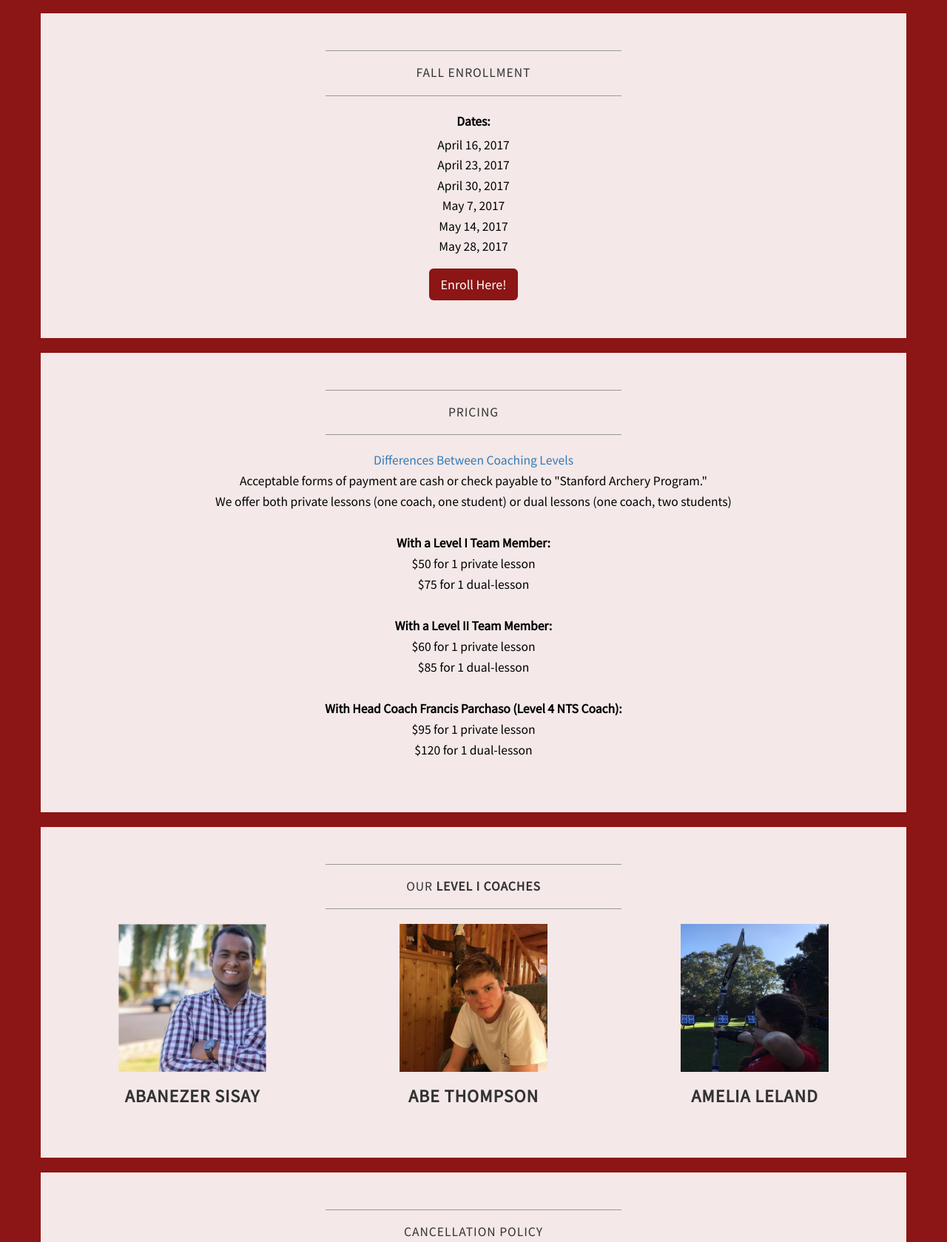
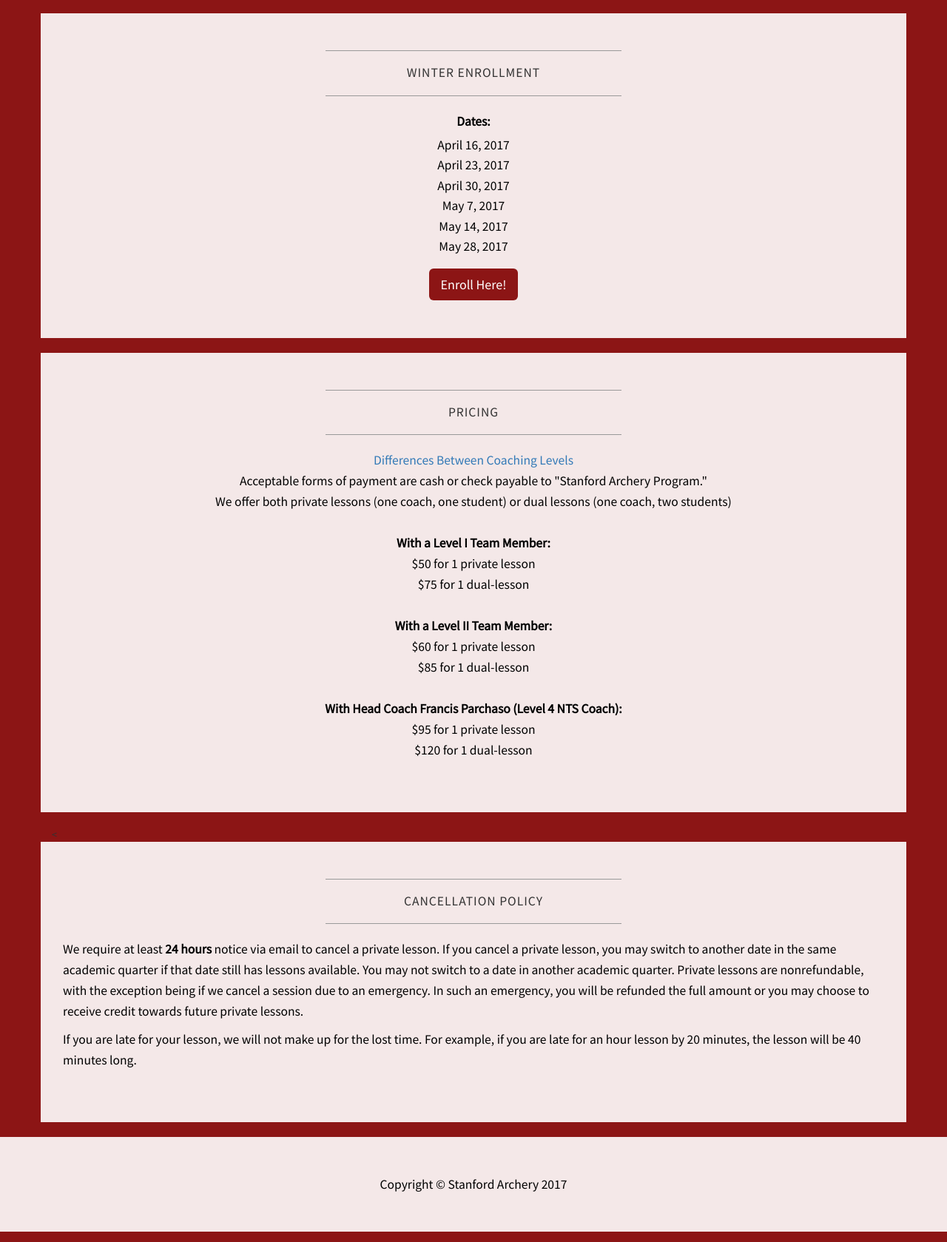
Before and after one commit to nevenwt/stanford-archery-website, a plain HTML site: page WWW/private-lessons.html in a window 1280 px wide. Shown: the part 817-2496 px from the top of the page at 74% size. Drawn offline with Linux system fonts and the light colour scheme.

Commit message:
File add/deletions

```diff
--- a/WWW/private-lessons.html
+++ b/WWW/private-lessons.html
@@ -97,7 +97,7 @@
                     <img class="img-responsive img-border-left" src="img/private-lessons-1.jpg" alt="">
                 </div>
                 <div class="col-md-6">
-                    <p>Welcome to Stanford Archery Private Lessons! We offer an hour-long, private one-on-one coaching lessons open to anyone - from a complete 9-year old beginner to a seasoned adult archer. Lessons are coached by USA Archery-certified Stanford Archery Team members. For beginners, we recommend starting with a Level I coach. For intermediate and advanced archers, Level II and III coaches are likely more suitable. Our Head Coach Francis Parchaso, a Level IV USAA Certified Regional Coach, can be requested as well. We can provide all necessary equipment for both barebow and olympic recurve devisions. Archers are also free to shoot with their own equipment as well! You can also request a specific coach if you so wish. If you have any questions, please contact the Community Programs Director via email at stanfordarchery@stanford.edu</p>
+                    <p>Welcome to Stanford Archery Private Lessons! We offer an hour-long, private one-on-one coaching lessons open to anyone - from a complete 9-year old beginner to a seasoned adult archer. Lessons are coached by USA Archery-certified Stanford Archery Team members. For beginners, we recommend starting with a Level I coach. For intermediate and advanced archers, Level II and III coaches are likely more suitable. Our Head Coach Francis Parchaso, a Level IV USAA Certified Regional Coach, can be requested as well. We can provide all necessary equipment for both barebow and olympic recurve divisions. Archers are also free to shoot with their own equipment as well! You can also request a specific coach if you so wish. If you have any questions, please contact the Community Programs Director via email at stanfordarchery@stanford.edu</p>
                 </div>
                 <div class="clearfix"></div>
             </div>
@@ -107,7 +107,7 @@
                 <div class="col-lg-12">
                     <hr>
                     <h2 class="intro-text text-center">
-                        Fall Enrollment
+                        Winter Enrollment
                     </h2>
                     <hr>
                 </div>
@@ -121,7 +121,7 @@
                     <p class="dates">May 14, 2017</p>
                     <p class="dates">May 28, 2017</p>
                     <div class="enroll">
-                        <a href="index.html" class="btn-lg enroll-btn">Enroll Here!</a>
+                        <a href="https://stanforduniversity.qualtrics.com/jfe/form/SV_3DDi83Ejwfg6GPP" class="btn-lg enroll-btn">Enroll Here!</a>
                     </div>
                     <!-- End segment -->
 
@@ -157,7 +157,7 @@
                 <div class="clearfix"></div>
             </div>
         </div>
-        <div class="row">
+<!--         <div class="row">
             <div class="box">
                 <div class="col-lg-12">
                     <hr>
@@ -167,29 +167,29 @@
                     <hr>
                 </div>
                 <!-- Coach images need to have 1:1 dimensions and be at least 200x200 (ideally higher resolution) -->
-                <div class="col-sm-4 text-center">
+                <!-- <div class="col-sm-4 text-center">
                     <div>
                         <img class="img-responsive coach-profile" src="img/coaches/abanezer.png" alt="">
                         <div class="hover-info"><strong>Abanezer is a fun-loving guy with interests that vary all over the place. He likes to jam out to Pop, RnB, Hip Hop, Country and any other great songs that come across his playlist. He also loves Ethiopian food, and of course, archery!</strong></div>
                     </div>
                     <h3>Abanezer Sisay</h3>
-                </div>
-                <div class="col-sm-4 text-center">
+                </div> -->
+                <<!-- div class="col-sm-4 text-center">
                     <div>
                         <img class="img-responsive coach-profile" src="img/coaches/abe.jpg" alt="">
                         <div class="hover-info"><strong>Abe is a dual citizen born in England. He loves movies, TV, books, and theatre. He enjoys spending time outdoors when the weather is nice and loves to spend time at the range practicing on his Archery.</strong></div>
                     </div>
                     <h3>Abe Thompson</h3>
-                </div>
-                <div class="col-sm-4 text-center">
+                </div> -->
+<!--                 <div class="col-sm-4 text-center">
                     <img class="img-responsive coach-profile" src="img/coaches/amelia.jpg" alt="">
                     <h3>Amelia Leland</h3>
                     <div class="hover-info"><p class="hover-text">Amelia is an archery enthusiast who loves chemistry, linguistics, and boba tea. When she's not on the range, you can find her taking photos for the Stanford Daily, doing research in linguistics, or napping. She's looking forward to getting to know more of the local archery community and can't wait to coach!</p>
                     </div>
-                </div>
-                <div class="clearfix"></div>
+                </div> -->
+<!--                 <div class="clearfix"></div>
             </div>
-        </div>
+        </div> -->
         <div class="row">
             <div class="box">
                 <div class="col-lg-12">
@@ -201,7 +201,7 @@
                 </div>
                 <div class="col-lg-12">
                     <p>We require at least <strong>24 hours</strong> notice via email to cancel a private lesson. If you cancel a private lesson, you may switch to another date in the same academic quarter if that date still has lessons available. You may not switch to a date in another academic quarter. Private lessons are nonrefundable, with the exception being if we cancel a session due to an emergency. In such an emergency, you will be refunded the full amount or you may choose to receive credit towards future private lessons.</p>
-                    <p>If you are late for your lesson, we will not make up for the lost time. For example, if you are late for an hour lesson by 20 minutes, the lesson will be 40 minutes< long.</p>
+                    <p>If you are late for your lesson, we will not make up for the lost time. For example, if you are late for an hour lesson by 20 minutes, the lesson will be 40 minutes long.</p>
                 </div>
                 <div class="clearfix"></div>
             </div>
```
Also changed, not shown: WWW/group-lessons.html (+1 -1 lines), WWW/img/intro-pic.jpg (deleted), WWW/img/slide-1.jpg (deleted), WWW/img/slide-2.jpg (deleted), WWW/img/slide-3.jpg (deleted), 4 other files.
